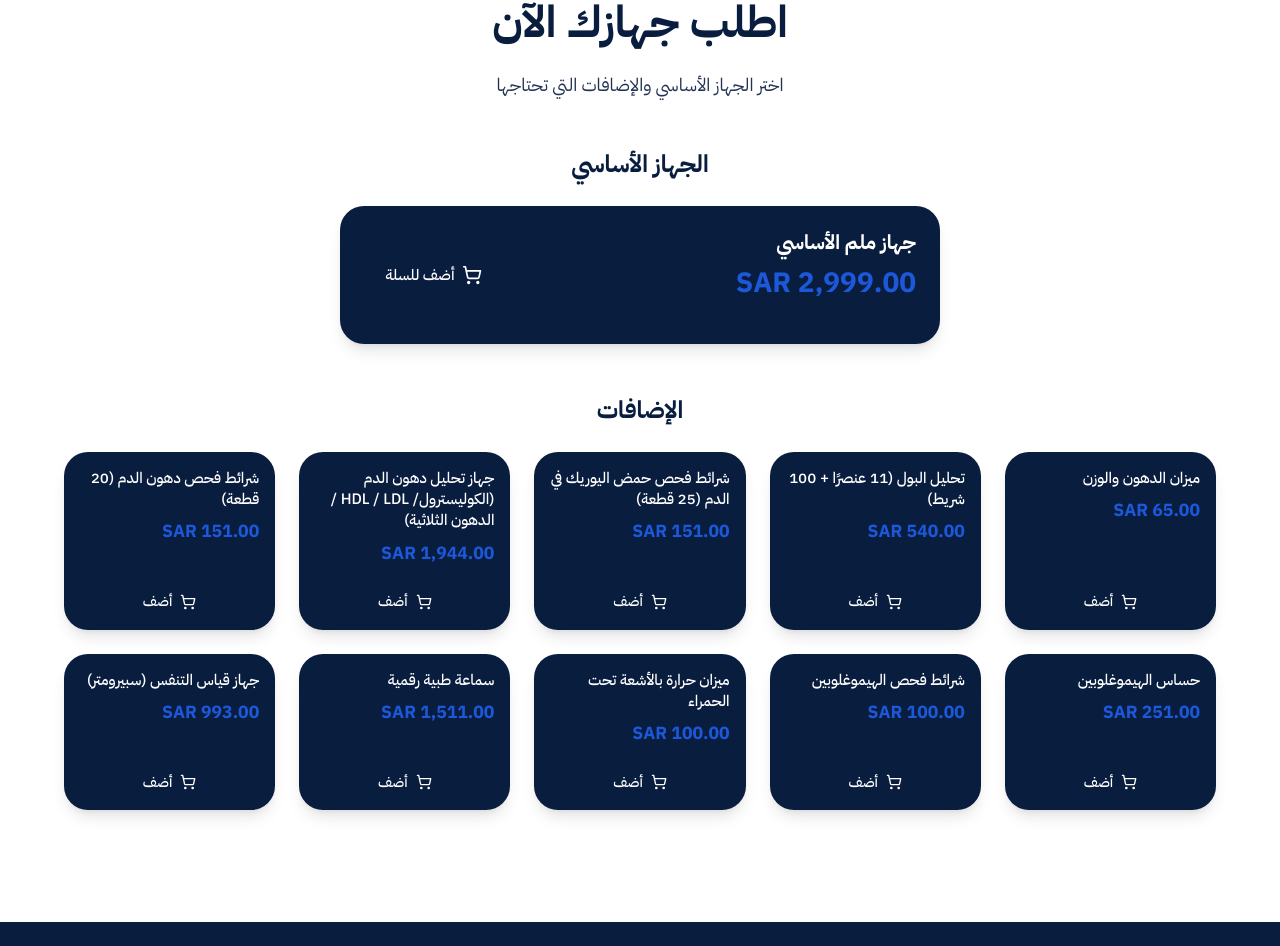
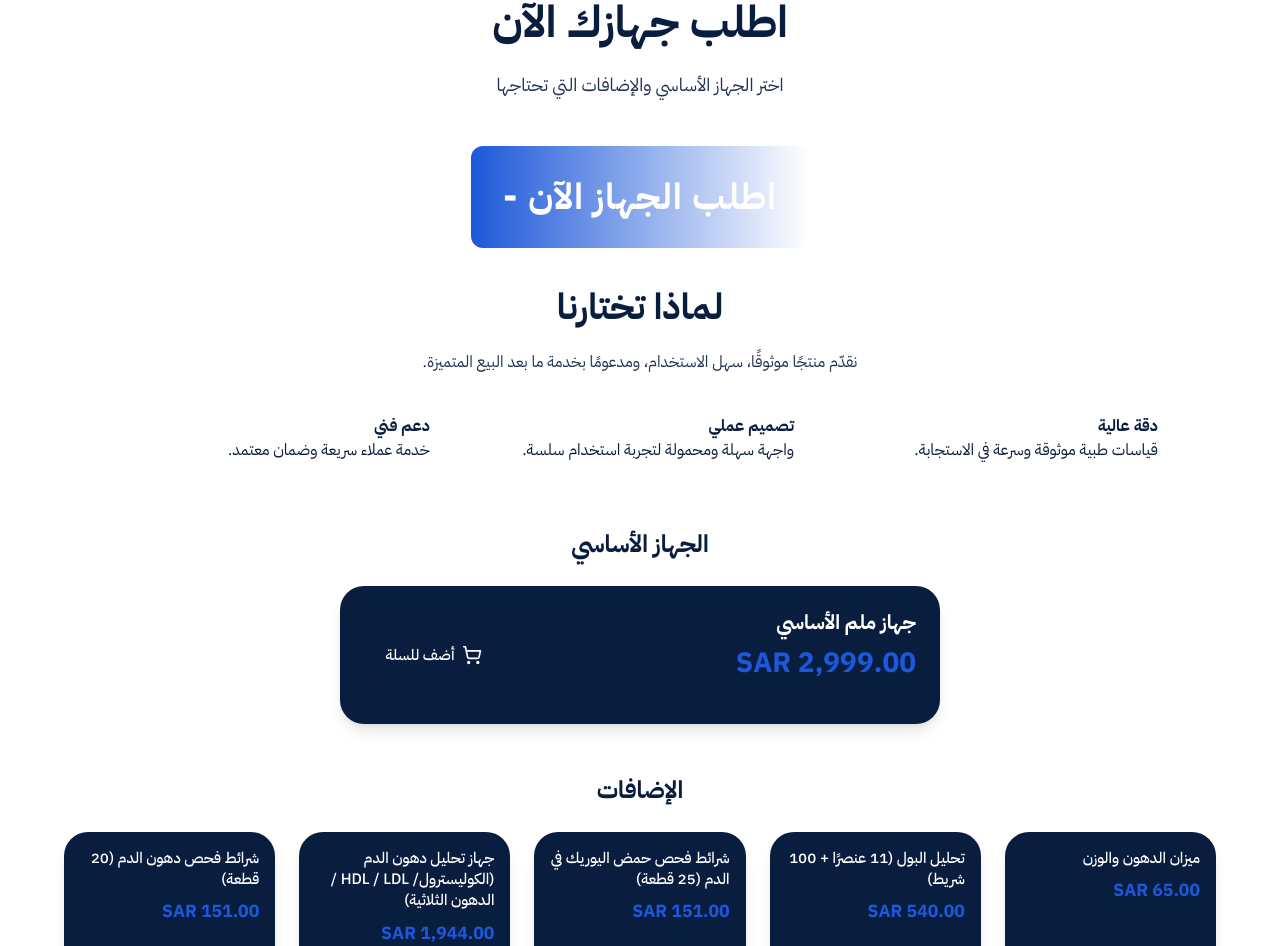
Before and after one commit to molimhelper-create/Molim_website, a React (Vite) app: page /product in a window 1280 px wide. Shown: the part 1467-2413 px from the top of the page. Built offline with nearby package versions, Linux system fonts and the light colour scheme; a web font is replaced by a local one.

Commit message:
fix(api): robust JSON handling + CTA UI + ensure JSON error responses

```diff
--- a/endpoints/send-order_POST.schema.ts
+++ b/endpoints/send-order_POST.schema.ts
@@ -15,7 +15,8 @@ export type OutputType = {
 
 export const postSendOrder = async (body: InputType, init?: RequestInit): Promise<OutputType> => {
   const validatedInput = schema.parse(body);
-  const result = await fetch(`/_api/send-order`, {
+  const makeRequest = async (url: string) => {
+    return await fetch(url, {
       method: "POST",
       body: superjson.stringify(validatedInput),
       ...init,
@@ -24,12 +25,40 @@ export const postSendOrder = async (body: InputType, init?: RequestInit): Promis
         ...(init?.headers ?? {}),
       },
     });
+  };
 
-  const responseText = await result.text();
-  const responseObject = superjson.parse(responseText);
+  // Try the proxied API first (Netlify redirect: /_api/* -> /.netlify/functions/*)
+  let result = await makeRequest('/_api/send-order');
+  let responseText = await result.text();
+  let responseObject: any;
+  // Detect if server returned an HTML page (often indicates the dev server
+  // served index.html or an HTML error page). If so, retry the direct
+  // Netlify function endpoint which bypasses redirects.
+  if (responseText && responseText.trim().startsWith('<')) {
+    // Retry using the direct function path
+    try {
+      result = await makeRequest('/.netlify/functions/send-order');
+      responseText = await result.text();
+    } catch (retryErr) {
+      const snippet = responseText.slice(0, 500);
+      throw new Error(`Server returned HTML and retry failed. Initial response snippet: ${snippet}`);
+    }
+  }
+
+  try {
+    // Try parsing as plain JSON first, then fall back to superjson.
+    try {
+      responseObject = JSON.parse(responseText);
+    } catch (e) {
+      responseObject = superjson.parse(responseText);
+    }
+  } catch (err) {
+    const snippet = responseText ? responseText.slice(0, 500) : '';
+    throw new Error(`Invalid JSON response from server (status ${result.status}). Response starts with: ${snippet}`);
+  }
 
   if (!result.ok) {
-    const errorMessage = (responseObject as { error?: string })?.error || "An unknown error occurred";
+    const errorMessage = (responseObject as { error?: string })?.error || `HTTP ${result.status}: ${result.statusText}`;
     throw new Error(errorMessage);
   }
 
--- a/pages/product.module.css
+++ b/pages/product.module.css
@@ -278,6 +278,73 @@
   max-width: 600px;
   margin: 0 auto var(--spacing-8);
   opacity: 0.9;
+}
+
+/* Large CTA and spacing requested by user */
+.ctaLargeContainer {
+  display: flex;
+  justify-content: center;
+  align-items: center;
+  width: 100%;
+  margin: var(--spacing-8) 0;
+}
+
+.ctaLarge {
+  font-size: clamp(1.5rem, 4vw, 2rem);
+  font-weight: 700;
+  letter-spacing: 0.03em;
+  padding: var(--spacing-4) var(--spacing-6);
+  background: linear-gradient(90deg, var(--accent) 0%, rgba(0,0,0,0) 100%);
+  color: white;
+  border-radius: var(--radius-sm);
+}
+
+.wideSpacer {
+  height: var(--spacing-10);
+  width: 100%;
+}
+
+.chooseUsContainer {
+  max-width: 1100px;
+  margin: 0 auto var(--spacing-12);
+  text-align: center;
+  padding: 0 var(--spacing-4);
+}
+
+.chooseUsTitle {
+  font-size: clamp(1.75rem, 4.5vw, 2.25rem);
+  font-weight: 700;
+  margin-bottom: var(--spacing-4);
+}
+
+.chooseUsText {
+  max-width: 800px;
+  margin: 0 auto var(--spacing-6);
+  opacity: 0.9;
+}
+
+.chooseUsGrid {
+  display: grid;
+  grid-template-columns: 1fr;
+  gap: var(--spacing-6);
+}
+
+.chooseUsItem {
+  background-color: var(--section-light-bg);
+  color: var(--section-light-fg);
+  padding: var(--spacing-4);
+  border-radius: var(--radius-sm);
+  text-align: right;
+}
+
+@media (min-width: 768px) {
+  .chooseUsGrid {
+    grid-template-columns: repeat(3, 1fr);
+  }
+  .ctaLarge {
+    font-size: clamp(1.75rem, 3vw, 2.25rem);
+    padding: var(--spacing-6) var(--spacing-8);
+  }
 }
 
 
--- a/pages/product.tsx
+++ b/pages/product.tsx
@@ -1,4 +1,5 @@
-import React, { useState } from "react";
+import * as React from "react";
+import { useState } from "react";
 import { Helmet } from "react-helmet";
 import { Section } from "../components/Section";
 import { Button } from "../components/Button";
@@ -54,6 +55,35 @@ const ShoppingSection: React.FC = () => {
       <p className={styles.shoppingSectionSubtitle}>
         اختر الجهاز الأساسي والإضافات التي تحتاجها
       </p>
+
+      {/* Large centered CTA line as requested */}
+      <div className={styles.ctaLargeContainer}>
+        <div className={styles.ctaLarge}>اطلب الجهاز الآن -</div>
+      </div>
+
+      {/* Wide vertical spacing (two blocks) */}
+      <div className={styles.wideSpacer} />
+      <div className={styles.wideSpacer} />
+
+      {/* "Why choose us" section placed under the CTA */}
+      <div className={styles.chooseUsContainer}>
+        <h3 className={styles.chooseUsTitle}>لماذا تختارنا</h3>
+        <p className={styles.chooseUsText}>نقدّم منتجًا موثوقًا، سهل الاستخدام، ومدعومًا بخدمة ما بعد البيع المتميزة.</p>
+        <div className={styles.chooseUsGrid}>
+          <div className={styles.chooseUsItem}>
+            <strong>دقة عالية</strong>
+            <div>قياسات طبية موثوقة وسرعة في الاستجابة.</div>
+          </div>
+          <div className={styles.chooseUsItem}>
+            <strong>تصميم عملي</strong>
+            <div>واجهة سهلة ومحمولة لتجربة استخدام سلسة.</div>
+          </div>
+          <div className={styles.chooseUsItem}>
+            <strong>دعم فني</strong>
+            <div>خدمة عملاء سريعة وضمان معتمد.</div>
+          </div>
+        </div>
+      </div>
 
       {/* Base Device */}
       <div className={styles.baseDeviceContainer}>
```
Also changed, not shown: server.ts (+13 -7 lines). Lines whose indentation alone changed are shown as unchanged.
